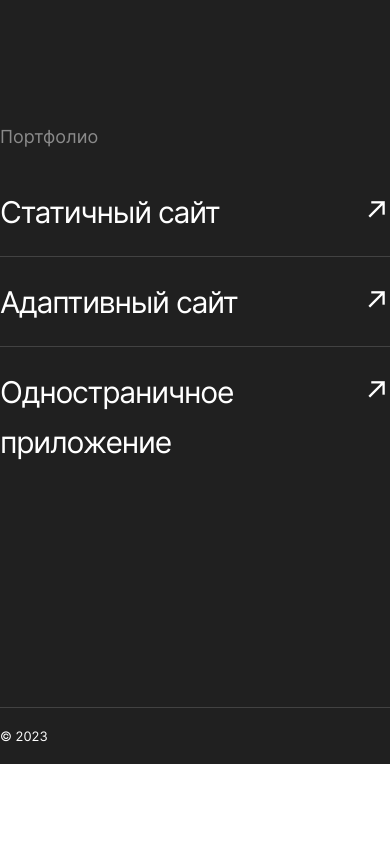
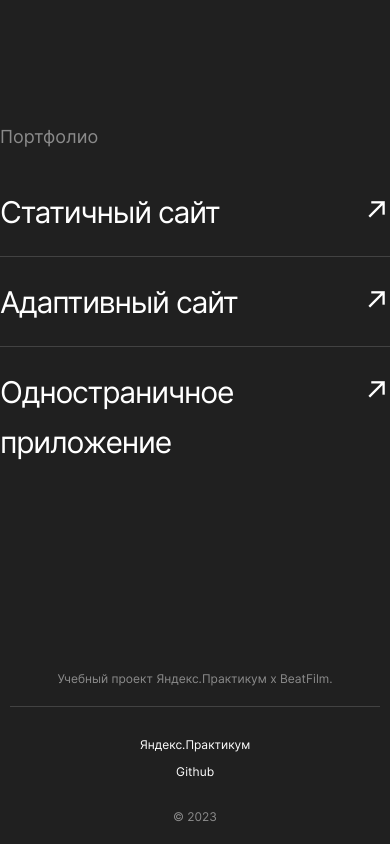
Before and after one commit to v37f/movies-explorer-frontend, a React (Create React App) app: page / in a window 390 px wide. Shown: the part 2822-3666 px from the top of the page. Before the commit the page ends 3586 px from the top, so only its background shows below. Built offline with nearby package versions, Linux system fonts and the light colour scheme.

Commit message:
feat: add footer adaptive styles

```diff
--- a/src/components/Footer/Footer.css
+++ b/src/components/Footer/Footer.css
@@ -4,14 +4,14 @@
   width: 1140px;
   margin: 0 auto;
   flex-shrink: 0;
+  font-weight: 400;
+  font-size: 13px;
+  line-height: 16px;
 }
 
 .footer__text {
   max-width: 320px;
   margin: 0 auto 20px;
-  font-weight: 400;
-  font-size: 13px;
-  line-height: 16px;
   text-align: center;
   color: #8b8b8b;
 }
@@ -21,19 +21,17 @@
   border-top: 1px solid #424242;
   display: flex;
   justify-content: space-between;
+  align-items: center;
 }
 
 .footer__copyright {
   max-width: 48px;
   margin: 0;
-  font-weight: 400;
-  font-size: 13px;
-  line-height: 16px;
 }
 
 .footer__links {
   display: flex;
-  line-height: 0;
+  align-items: center;
   gap: 20px;
   margin: 0;
   padding: 0;
@@ -43,9 +41,6 @@
 .footer__link {
   color: #fff;
   text-decoration: none;
-  font-weight: 400;
-  font-size: 13px;
-  line-height: 16px;
   text-align: right;
   transition: opacity .4s ease;
 }
@@ -53,3 +48,36 @@
 .footer__link:hover {
   opacity: .7;
 }
+
+@media screen and (max-width: 1279px) {
+  .footer {
+    max-width: 1140px;
+    width: calc(100% - (30px * 2));
+    min-width: calc(425px - (10px * 2));
+  }
+}
+
+@media screen and (max-width: 425px) {
+  .footer {
+    width: calc(100% - (10px * 2));
+    min-width: calc(300px - (10px * 2));
+    font-size: 12px;
+    line-height: 15px;
+  }
+
+  .footer__bottom-box {
+    padding-top: 30px;
+    flex-direction: column-reverse;
+
+  }
+
+  .footer__links {
+    flex-direction: column;
+    gap: 12px;
+    margin-bottom: 30px;
+  }
+
+  .footer__copyright {
+    color: #8b8b8b;
+  }
+}
```
